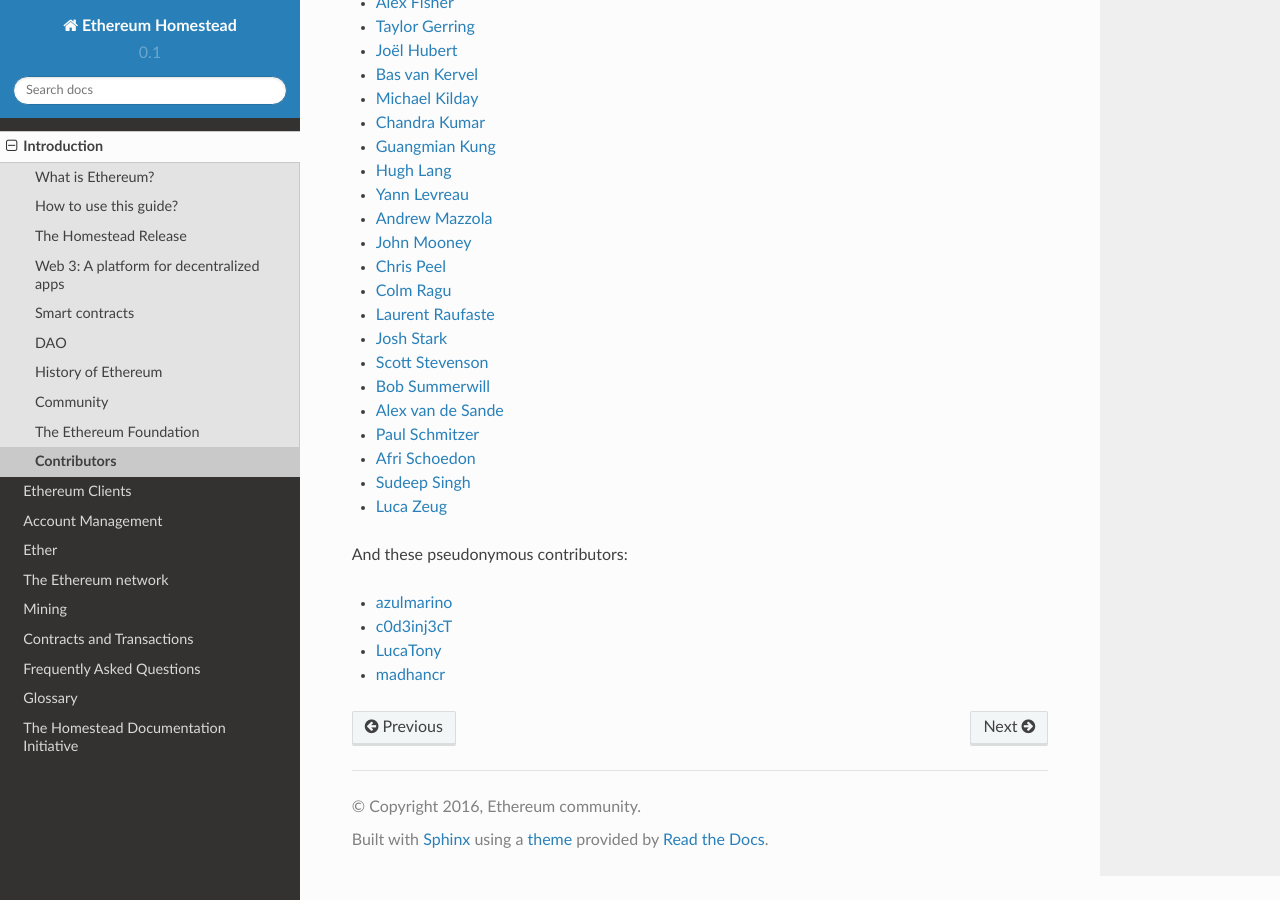
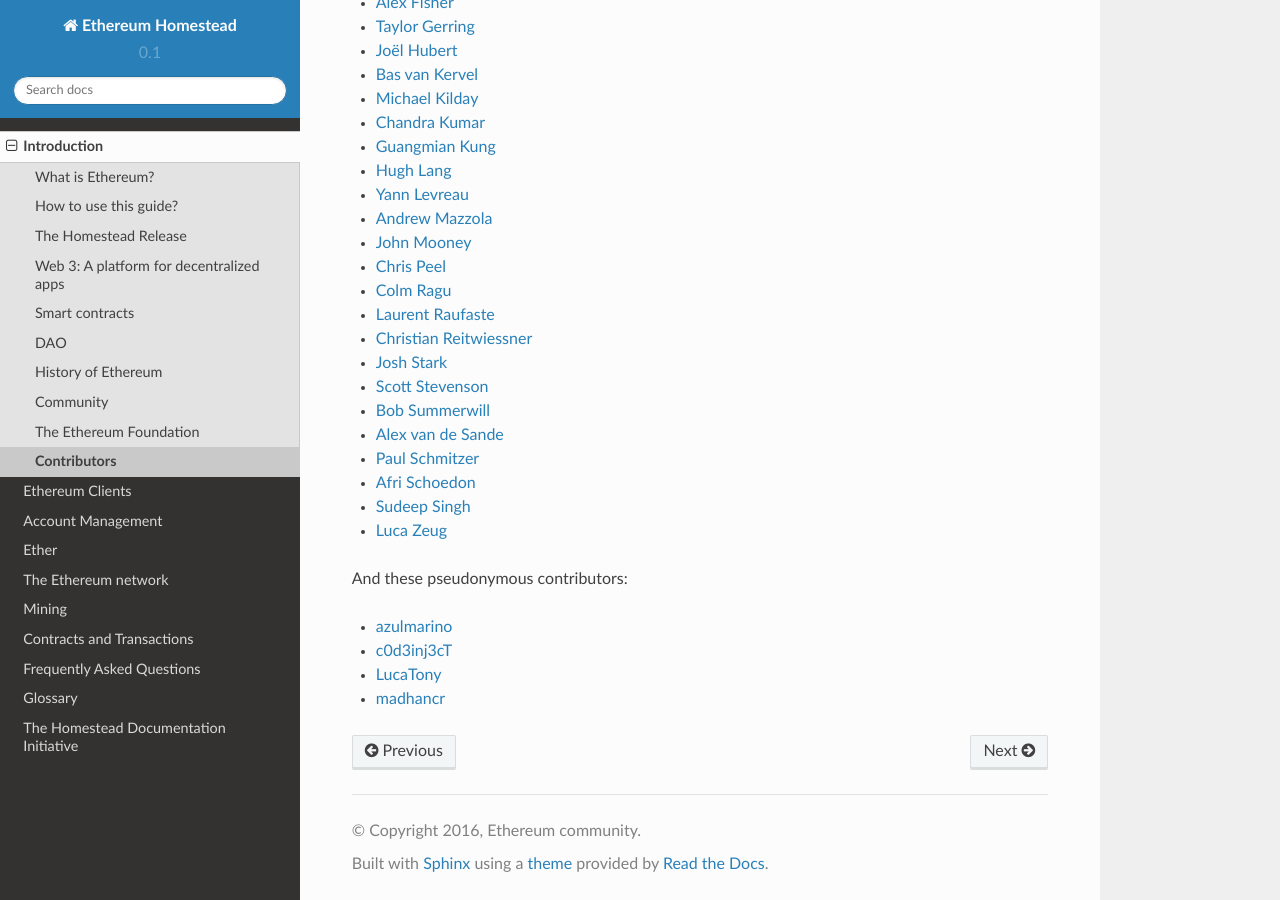
Before and after one commit to ethereum/homestead-guide, a Sphinx documentation site: the page built from source/introduction/contributors.rst, in a window 1280 px wide and 900 px high, scrolled down 916 px. Built offline with Sphinx 7.4.7 and the Read the Docs theme 2.0.0, drawn with Linux system fonts in a browser that asks for light colours.

Commit message:
Added chriseth to contributors list.

```diff
--- a/source/introduction/contributors.rst
+++ b/source/introduction/contributors.rst
@@ -37,6 +37,7 @@
 - `Chris Peel <https://github.com/christianpeel>`_
 - `Colm Ragu <https://github.com/colm>`_
 - `Laurent Raufaste <https://github.com/lra>`_
+- `Christian Reitwiessner <https://github.com/chriseth>`_
 - `Josh Stark <https://github.com/jjmstark>`_
 - `Scott Stevenson <https://github.com/ScottStevenson>`_
 - `Bob Summerwill <https://github.com/bobsummerwill>`_
```
